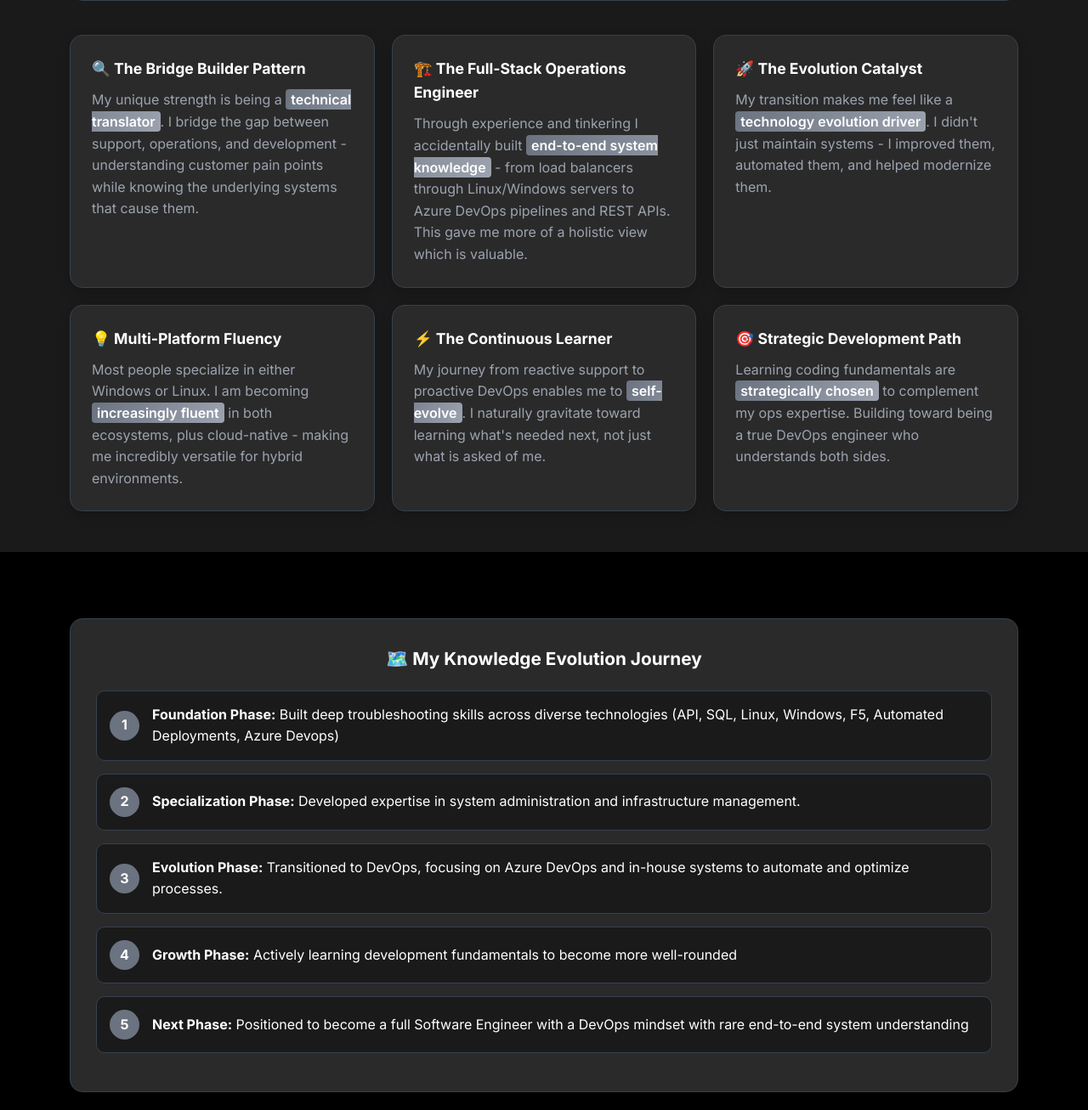
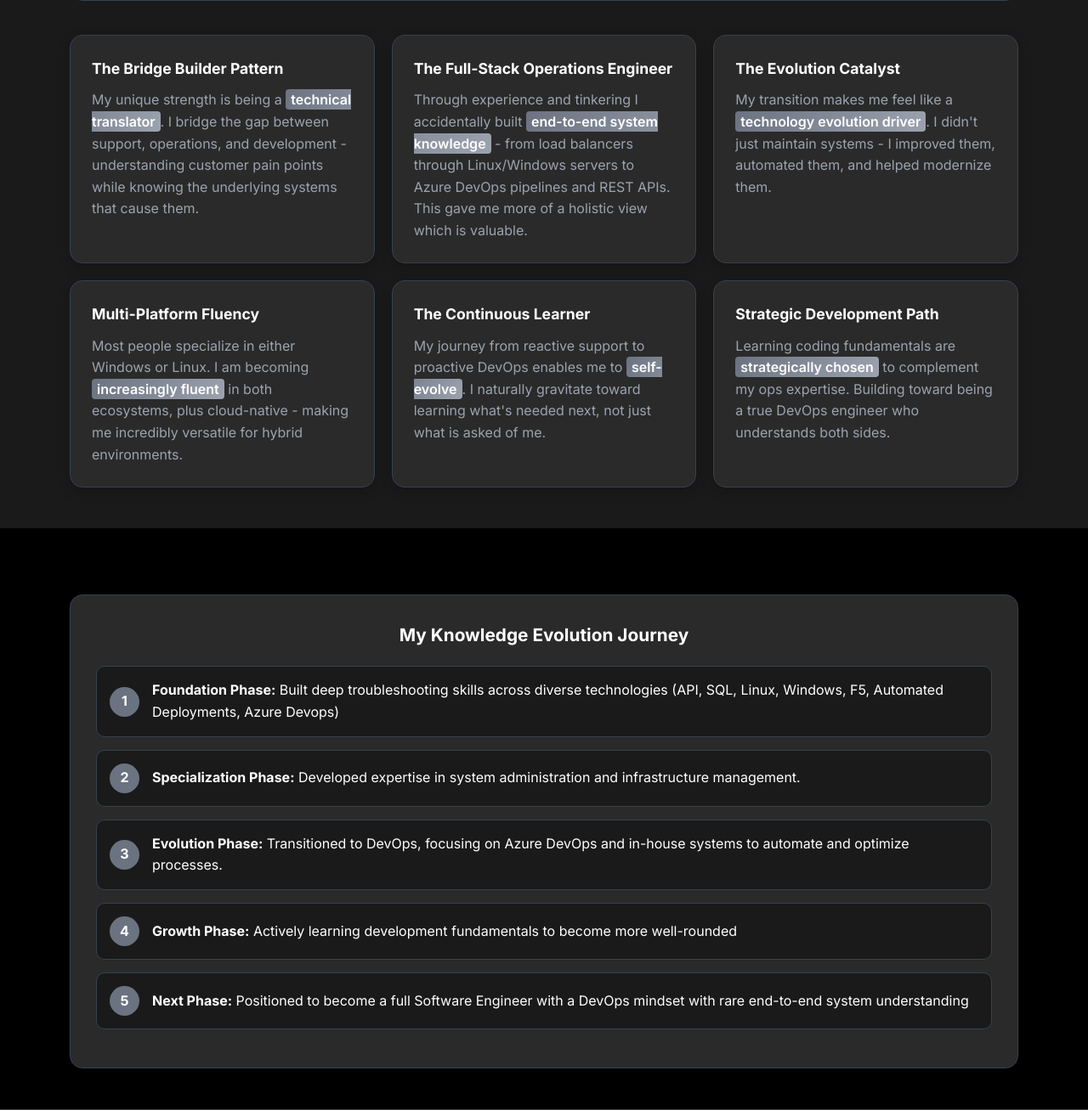
Before and after one commit to Burger-Byte/Portfolio-Web, a Flask app: page /about in a window 1280 px wide. Shown: the part 1567-2874 px from the top of the page at 85% size. Run offline with Flask 3, Linux system fonts and the light colour scheme; parts of the project's set-up code (start-up, migrations or seed data) failed here and were passed over.

Commit message:
Cleanup on texting fields

```diff
--- a/app.py
+++ b/app.py
@@ -60,7 +60,7 @@ PORTFOLIO_DATA = {
     'personal_info': {
         'name': 'Jaques Burger',
         'title': 'Software Engineer',
-        'tagline': '🚀 Crafting code like a chef cooks burgers - with passion and a dash of creativity! Growing developer by day, debugging ninja by night.',
+        'tagline': 'Crafting code like a chef cooks burgers - with passion and a dash of creativity! Growing developer by day, debugging ninja by night.',
         'location': 'Durban, South Africa',
         'linkedin': 'https://www.linkedin.com/in/jaques-b-0519358a/',
         'github': 'https://github.com/Burger-Byte',
--- a/templates/portfolio_about.html
+++ b/templates/portfolio_about.html
@@ -113,42 +113,42 @@
 
         <div class="insights">
             <div class="insight-card">
-                <div class="insight-title">🔍 The Bridge Builder Pattern</div>
+                <div class="insight-title">The Bridge Builder Pattern</div>
                 <div class="insight-content">
                     My unique strength is being a <span class="pattern-highlight">technical translator</span>. I bridge the gap between support, operations, and development - understanding customer pain points while knowing the underlying systems that cause them.
                 </div>
             </div>
 
             <div class="insight-card">
-                <div class="insight-title">🏗️ The Full-Stack Operations Engineer</div>
+                <div class="insight-title">The Full-Stack Operations Engineer</div>
                 <div class="insight-content">
                     Through experience and tinkering I accidentally built <span class="pattern-highlight">end-to-end system knowledge</span> - from load balancers through Linux/Windows servers to Azure DevOps pipelines and REST APIs. This gave me more of a holistic view which is valuable.
                 </div>
             </div>
 
             <div class="insight-card">
-                <div class="insight-title">🚀 The Evolution Catalyst</div>
+                <div class="insight-title">The Evolution Catalyst</div>
                 <div class="insight-content">
                     My transition makes me feel like a <span class="pattern-highlight">technology evolution driver</span>. I didn't just maintain systems - I improved them, automated them, and helped modernize them.
                 </div>
             </div>
 
             <div class="insight-card">
-                <div class="insight-title">💡 Multi-Platform Fluency</div>
+                <div class="insight-title">Multi-Platform Fluency</div>
                 <div class="insight-content">
                     Most people specialize in either Windows or Linux. I am becoming <span class="pattern-highlight">increasingly fluent</span> in both ecosystems, plus cloud-native - making me incredibly versatile for hybrid environments.
                 </div>
             </div>
 
             <div class="insight-card">
-                <div class="insight-title">⚡ The Continuous Learner</div>
+                <div class="insight-title">The Continuous Learner</div>
                 <div class="insight-content">
                     My journey from reactive support to proactive DevOps enables me to <span class="pattern-highlight">self-evolve</span>. I naturally gravitate toward learning what's needed next, not just what is asked of me.
                 </div>
             </div>
 
             <div class="insight-card">
-                <div class="insight-title">🎯 Strategic Development Path</div>
+                <div class="insight-title">Strategic Development Path</div>
                 <div class="insight-content">
                     Learning coding fundamentals are <span class="pattern-highlight">strategically chosen</span> to complement my ops expertise. Building toward being a true DevOps engineer who understands both sides.
                 </div>
@@ -160,7 +160,7 @@
 <section class="py-5">
     <div class="container">
         <div class="journey-timeline">
-            <div class="timeline-title">🗺️ My Knowledge Evolution Journey</div>
+            <div class="timeline-title">My Knowledge Evolution Journey</div>
 
             <div class="timeline-step">
                 <div class="step-number">1</div>
```
Also changed, not shown: templates/portfolio_tools.html (+5 -5 lines).
